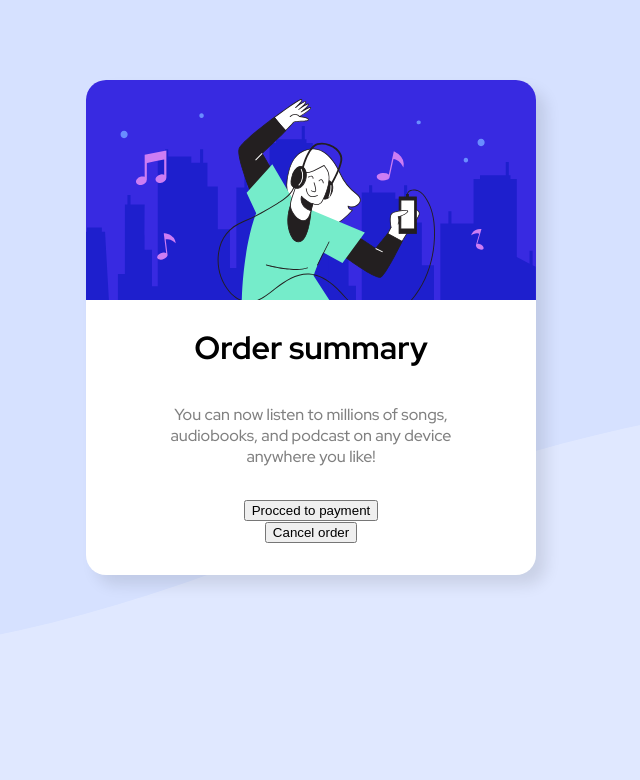
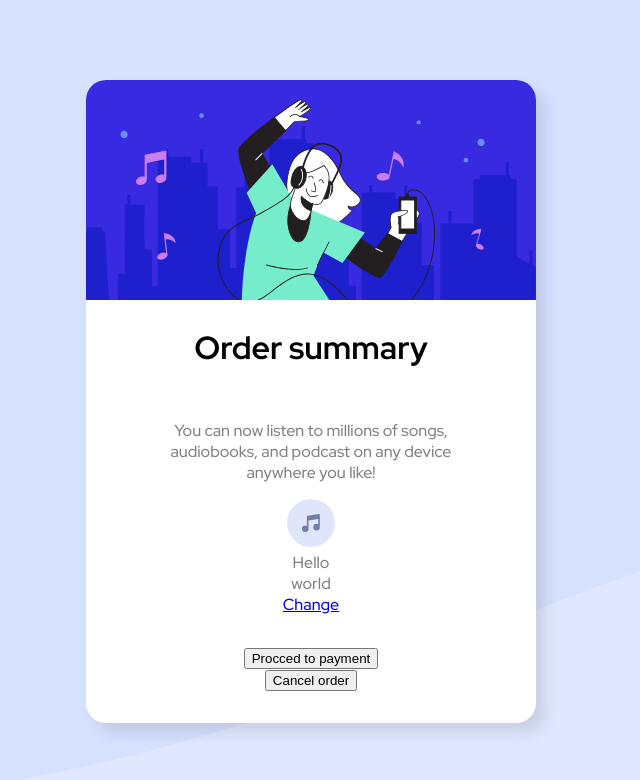
Before and after one commit to Orick08/react-mock, a React (Vite) app: page / in a window 1280 px wide. Shown: the top 780 px of the page, without its empty margins (329-969 px from the left). Built offline with nearby package versions, Linux system fonts and the light colour scheme.

Commit message:
Adds plan-mini component

```diff
--- a/src/App.js
+++ b/src/App.js
@@ -1,8 +1,15 @@
 import { Card } from "./components/card";
+import { PlanMini } from "./components/plan-mini";
 
 const imgHeader = new URL("./images/illustration-hero.svg", import.meta.url);
+const iconPlan = new URL("./images/icon-music.svg", import.meta.url);
 const header = "Order summary";
-const description = "You can now listen to millions of songs, audiobooks, and podcast on any device anywhere you like!";
+const description = (
+  <div>
+    <p>You can now listen to millions of songs, audiobooks, and podcast on any device anywhere you like!</p>
+    <PlanMini icon={iconPlan} name={"Hello"} price="world" />
+  </div>
+);
 
 export function App() {
   return (
--- a/src/components/card.css
+++ b/src/components/card.css
@@ -13,7 +13,7 @@
   border-top-right-radius: 20px;
 }
 
-.card p{
+.card .content{
   font-size: 16px;
   font-weight: 500;
   color: gray;
--- a/src/components/card.jsx
+++ b/src/components/card.jsx
@@ -5,7 +5,9 @@ export function Card({ image, header, content, footer }) {
     <div className="card">
       <img src={image} className="card-img" />
       <h1>{header}</h1>
-      <p>{content}</p>
+      <div className='content'>
+        {content}
+      </div>
       <button>Procced to payment</button>
       <br />
       <button>Cancel order</button>
--- /dev/null
+++ b/src/components/plan-mini.jsx
@@ -0,0 +1,19 @@
+import './plan-mini.css';
+
+export function PlanMini({ icon, name, price }) {
+  return (
+    <div className='plan-mini'>
+      <div className="plan-icon">
+        <img src={icon} />
+      </div>
+      <div className="plan-text">
+        <span className="bold-text">{name}</span>
+        <br />
+        <span className="muted-text">{price}</span>
+      </div>
+      <div className="plan-link">
+        <a href="#">Change</a>
+      </div>
+    </div>
+  );
+}
```
Also changed, not shown: src/components/plan-mini.css (added).
